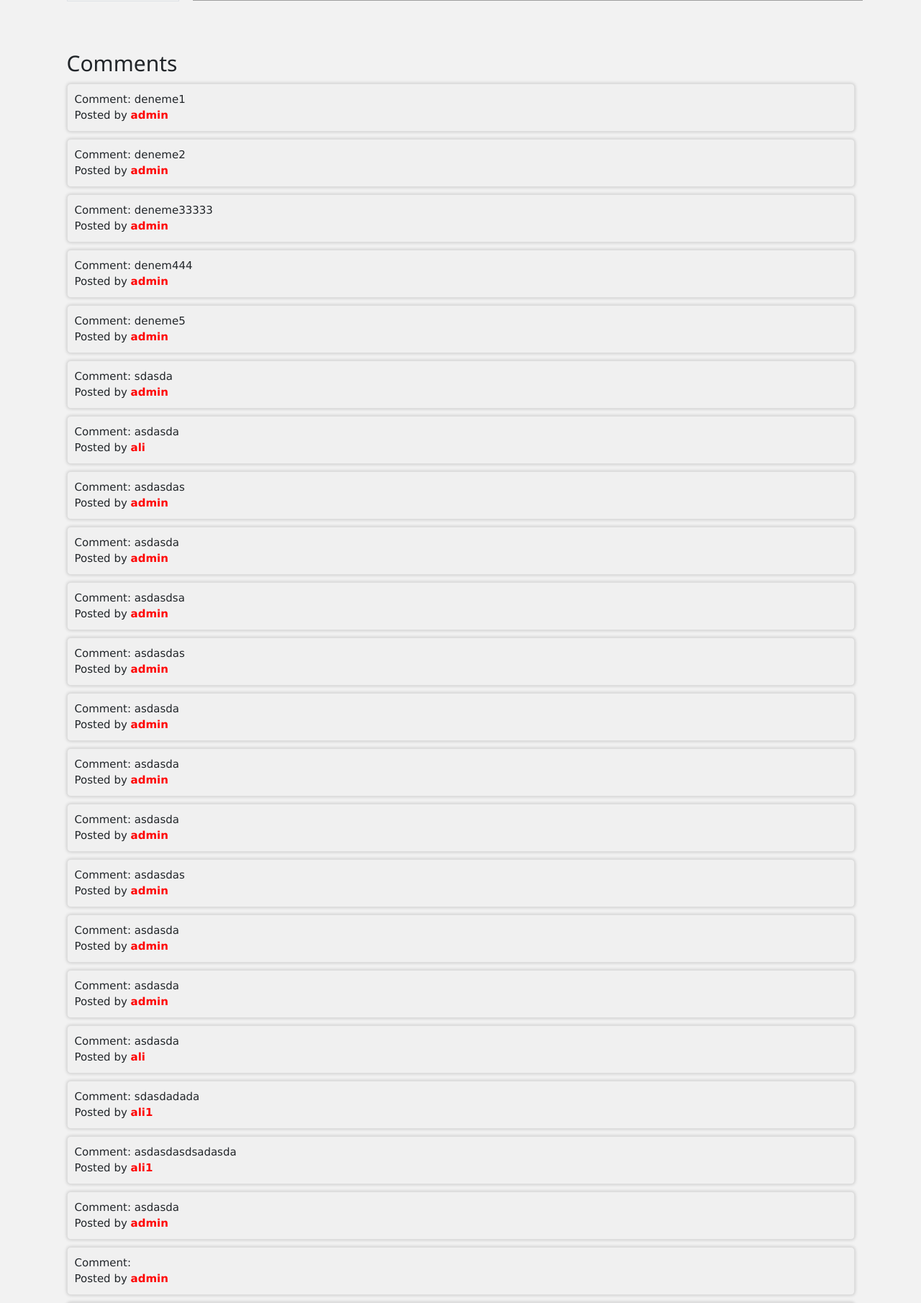
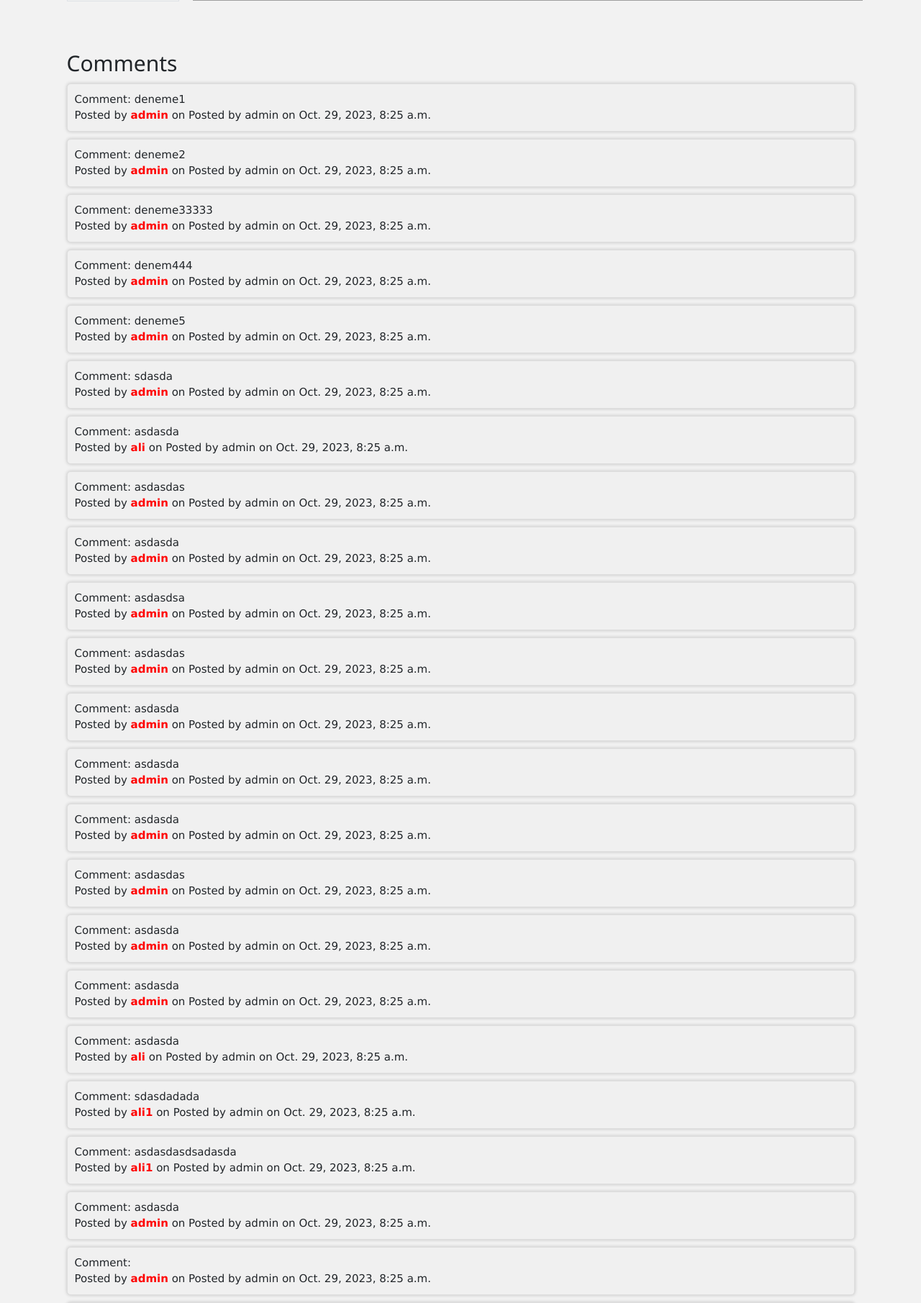
Before and after one commit to FakirHerif/capstone-cs50w, a Django app: page /input/1/1/ in a window 1280 px wide. Shown: the part 877-2688 px from the top of the page at 72% size. Run offline with Django 3.2, Linux system fonts and the light colour scheme; data comes from the database, SQL or seed files in the repository; both versions use the stored data as it was after the commit; some libraries are stand-ins or nearby versions; grey boxes are pictures that could not be loaded.

Commit message:
added display of added time for created notes and comments

```diff
--- a/capstone/models.py
+++ b/capstone/models.py
@@ -1,5 +1,6 @@
 from django.contrib.auth.models import AbstractUser
 from django.db import models
+from django.utils import timezone
 
 
 class User(AbstractUser):
@@ -28,6 +29,7 @@ class Comment(models.Model):
     input = models.ForeignKey(Input, on_delete=models.CASCADE, blank=True, null=True, related_name="inputComment")
     message = models.CharField(max_length=400)
     category = models.ForeignKey(Category, on_delete=models.CASCADE, blank=True, null=True, related_name="categoryComment")
+    date_posted = models.DateTimeField(auto_now_add=True)
 
     def __str__(self):
         return f"{self.author} comment on {self.input}"
@@ -49,6 +51,7 @@ class Note(models.Model):
     category = models.ForeignKey(Category, on_delete=models.CASCADE, blank=True, null=True, related_name="categoryNote")
     title = models.CharField(max_length=60)
     content = models.CharField(max_length=3600)
+    date_posted = models.DateTimeField(auto_now_add=True)
 
     def __str__(self):
         return self.title
--- a/capstone/templates/capstone/input.html
+++ b/capstone/templates/capstone/input.html
@@ -163,7 +163,7 @@
     {% for comment in allComments %}
     <li class="list-group-item">Comment: {{ comment.message }}
         <br>
-        <p>Posted by <strong style="color: red;">{{ comment.author }}</strong></p>
+        <p>Posted by <strong style="color: red;">{{ comment.author }}</strong> on Posted by admin on {{ comment.date_posted }}</p>
     </li>
 {% endfor %}
 </ul>
@@ -389,7 +389,13 @@
                         notesContentContent.innerHTML = `${selectedNote.content}`;
                     }
                     if (notesContentOwner) {
-                        notesContentOwner.innerHTML = `Posted by <strong>${selectedNote.owner}</strong> + ID: ${selectedNote.id}`;
+
+
+                        const datePosted = new Date(selectedNote.date_posted);
+                        const options = { year: 'numeric', month: 'long', day: 'numeric', hour: '2-digit', minute: '2-digit', second: '2-digit', timeZoneName: 'short' };
+                        const formattedDate = datePosted.toLocaleDateString('en-US', options);
+
+                        notesContentOwner.innerHTML = `Posted by <strong>${selectedNote.owner}</strong> on ${formattedDate}`;
                     }
                     if (notesContentButtons) {
                         notesContentButtons.innerHTML = `
--- a/capstone/views.py
+++ b/capstone/views.py
@@ -64,7 +64,7 @@ def get_notes(request, id):
     input_data = get_object_or_404(Input, pk=id)
     notes = Note.objects.filter(input=input_data)
     data = {
-        "notes": [{"title": note.title, "content": note.content, "id": note.id,  "owner": note.owner.username} for note in notes]
+        "notes": [{"title": note.title, "content": note.content, "id": note.id,  "owner": note.owner.username, "date_posted": note.date_posted} for note in notes]
     }
     return JsonResponse(data)
 
--- a/final/settings.py
+++ b/final/settings.py
@@ -107,7 +107,7 @@ AUTH_PASSWORD_VALIDATORS = [
 
 LANGUAGE_CODE = 'en-us'
 
-TIME_ZONE = 'UTC'
+TIME_ZONE = 'Europe/Istanbul'
 
 USE_I18N = True
 
```
Also changed, not shown: capstone/migrations/0012_comment_date_posted_note_date_posted.py (added), db.sqlite3.
